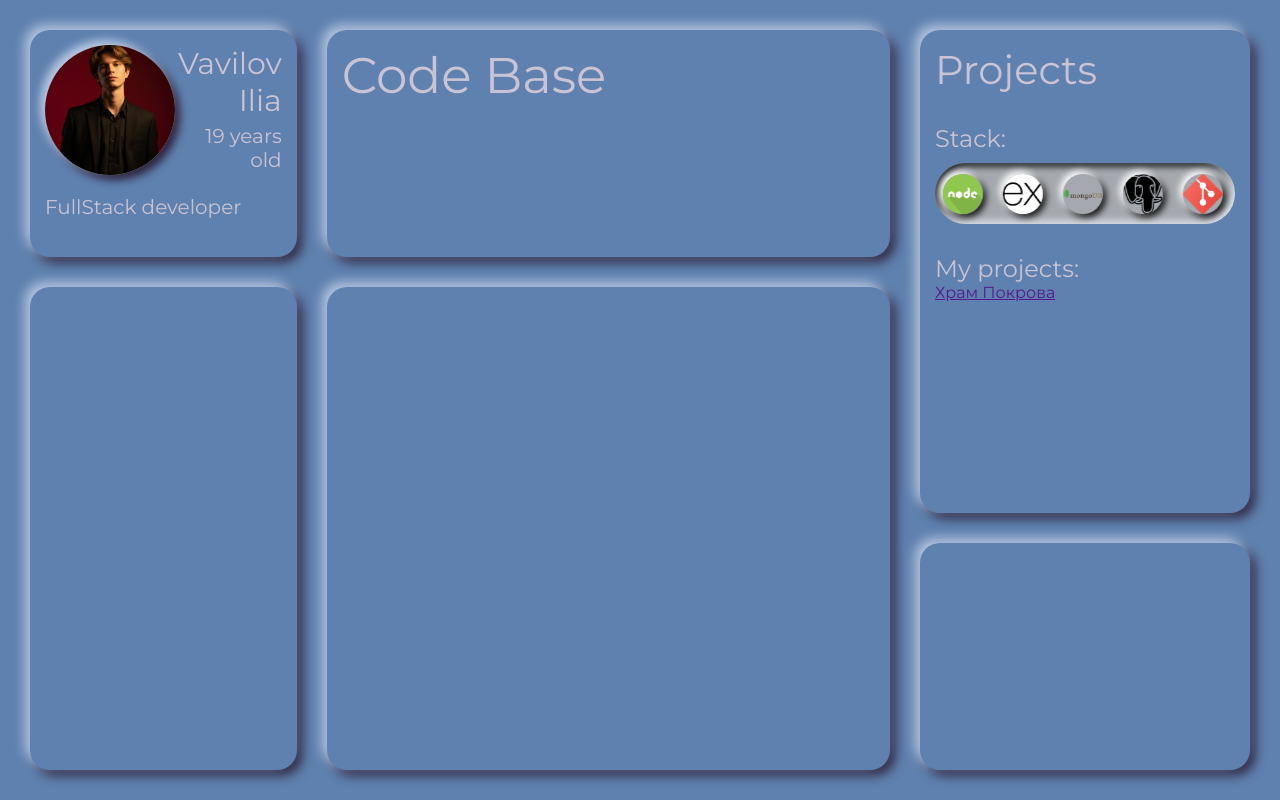
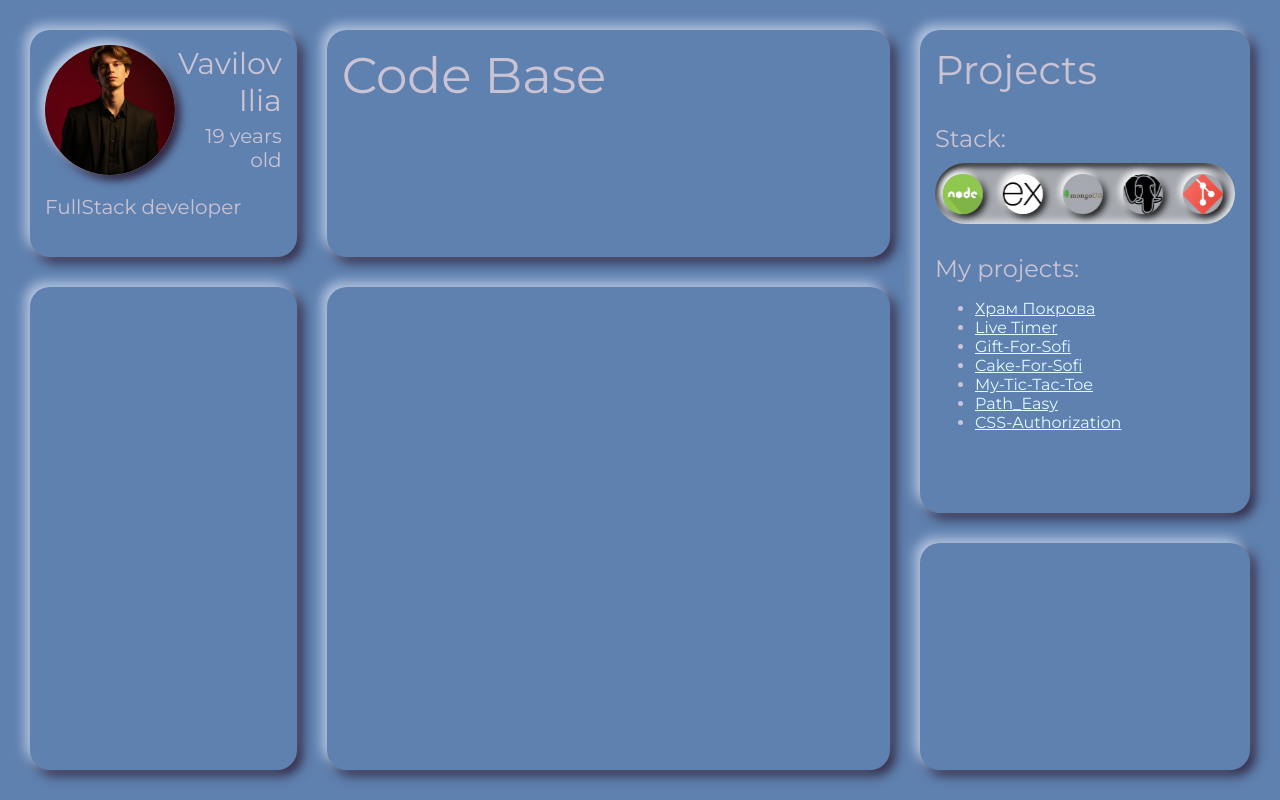
Before and after one commit to GrimProg-design/Code_Base, a React (Vite) app: page / in a window 1280 px wide. Built offline with nearby package versions, Linux system fonts and the light colour scheme; grey boxes are pictures that could not be loaded; a web font is replaced by a local one.

Commit message:
Add my projects

```diff
--- a/src/components/projects/Projects.css
+++ b/src/components/projects/Projects.css
@@ -38,11 +38,17 @@
 
 .stack-details {
     margin-top: 15px;
-    width: 272px;
-    background-color: #46375c;
+    width: 282px;
+    height: 196px;
+    background-color: #445c7d;
     border-radius: 20px;
-    padding: 0 15px 0 15px;
+    padding: 0 0 0 15px;
     position: absolute;
+}
+
+.stack-details ul {
+    margin: 0;
+    margin-top: 10px;
 }
 
 .logos-wrapper {
@@ -68,6 +74,14 @@
     margin-top: 30px;
 }
 
+a {
+    color: #e2f9ff;
+}
+
+a:hover {
+    color: #a9bbbf;
+}
+
 @keyframes swing {
   0% {
     transform: translateX(20px);
--- a/src/components/projects/components/MyProjects.jsx
+++ b/src/components/projects/components/MyProjects.jsx
@@ -1,8 +1,80 @@
 export default function MyProjects() {
-    return (
-        <div className="project-wrappers">
-            <img src="" alt="" />
-            <a href="">Храм Покрова</a>
-        </div>
-    )
+  return (
+    <div className="project-wrappers">
+      <ul>
+        <li>
+          <img src="" alt="" />
+          <a
+            href="https://grimprog-design.github.io/for-church/?page=home"
+            target="_blank"
+            rel="noopener noreferrer"
+          >
+            Храм Покрова
+          </a>
+        </li>
+
+        <li>
+          <img src="" alt="" />
+          <a
+            href="https://grimprog-design.github.io/Life_timer/"
+            target="_blank"
+            rel="noopener noreferrer"
+          >
+            Live Timer
+          </a>
+        </li>
+
+        <li>
+            <a
+            href="https://grimprog-design.github.io/gift-for-you/"
+            target="_blank"
+            rel="noopener noreferrer"
+          >
+            Gift-For-Sofi
+          </a>
+        </li>
+
+        <li>
+            <a
+            href=" https://grimprog-design.github.io/cake-for-sofi/"
+            target="_blank"
+            rel="noopener noreferrer"
+          >
+            Cake-For-Sofi
+          </a>
+        </li>
+
+        <li>
+          <img src="" alt="" />
+          <a
+            href="https://grimprog-design.github.io/my-tic-tac-toe/"
+            target="_blank"
+            rel="noopener noreferrer"
+          >
+            My-Tic-Tac-Toe
+          </a>
+        </li>
+
+        <li>
+          <img src="" alt="" />
+          <a
+            href="https://www.npmjs.com/package/path-easy"
+            target="_blank"
+            rel="noopener noreferrer"
+          >
+            Path_Easy
+          </a>
+        </li>
+
+        <li>
+          <img src="" alt="" />
+          <a
+            href="https://grimprog-design.github.io/css-authorization/"
+            target="_blank"
+            rel="noopener noreferrer"
+          >CSS-Authorization</a>
+        </li>
+      </ul>
+    </div>
+  );
 }
```
